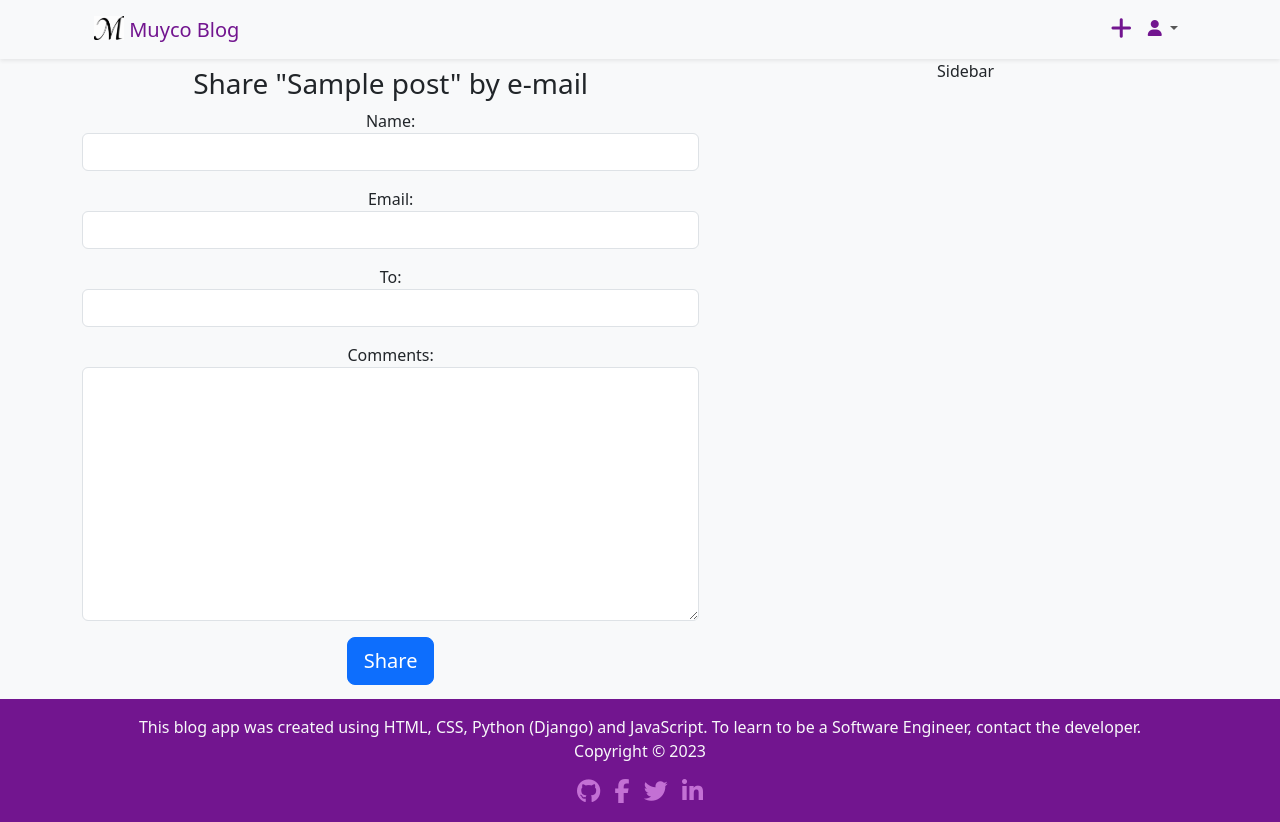
After one commit to muyiwa-obadara/blog, a Django app: page /1/share/ in a window 1280 px wide. The commit adds this page. Run offline with Django 4.2, Linux system fonts and the light colour scheme; tables that the repository leaves empty hold one stand-in row (values such as "Sample post"); some libraries are stand-ins or nearby versions.

Commit message:
sharing system completed

```diff
--- a/blog/forms.py
+++ b/blog/forms.py
@@ -5,3 +5,8 @@ class EmailPostForm(forms.Form):
     email = forms.EmailField()
     to = forms.EmailField()
     comments = forms.CharField(widget=forms.Textarea, required=False)
+
+    def __init__(self, *args, **kwargs):
+        super(EmailPostForm, self).__init__(*args, **kwargs)
+        for visible in self.visible_fields():
+            visible.field.widget.attrs['class'] = 'form-control'
--- a/blog/src/scss/blog.scss
+++ b/blog/src/scss/blog.scss
@@ -2,8 +2,8 @@
     transition: all 0.5s ease-in-out;
 }
 
-#header {
-
+.primary {
+    color:#72158f;
 }
 
 #menu-toggler {
--- a/blog/static/css/blog.css
+++ b/blog/static/css/blog.css
@@ -1 +1 @@
-*{transition:all .5s ease-in-out}#menu-toggler{outline:none;border:none}.my-color{color:#72158f !important}body{background-color:#72158f}#post-create-btn{font-size:1.5rem;cursor:pointer}a{text-decoration:none;color:rgba(200,119,216,.9333333333)}a:hover{color:rgba(235,183,11,.9333333333)}.social-link,.social-link{font-size:1.5rem;padding:0 5px}#blog-body{min-height:80vh}#footer{min-height:120px}/*# sourceMappingURL=blog.css.map */
+*{transition:all .5s ease-in-out}.primary{color:#72158f}#menu-toggler{outline:none;border:none}.my-color{color:#72158f !important}body{background-color:#72158f}#post-create-btn{font-size:1.5rem;cursor:pointer}a{text-decoration:none;color:rgba(200,119,216,.9333333333)}a:hover{color:rgba(235,183,11,.9333333333)}.social-link,.social-link{font-size:1.5rem;padding:0 5px}#blog-body{min-height:80vh}#footer{min-height:120px}/*# sourceMappingURL=blog.css.map */
--- a/blog/templates/blog/post/detail.html
+++ b/blog/templates/blog/post/detail.html
@@ -6,4 +6,9 @@
     Published {{ post.publish }} by {{ post.author }}
 </p>
 {{ post.body|linebreaks }}
+<p>
+    <a href="{% url "blog:post_share" post.id %}">
+        Share this post
+    </a>
+</p>
 {% endblock content %}
--- a/blog/templates/blog/post/list.html
+++ b/blog/templates/blog/post/list.html
@@ -17,7 +17,7 @@
       </p>
       <a href="#" class="card-link">Comments</a>
       <a href="#" class="card-link">Likes</a>
-      <a href="#" class="card-link">Share</a>
+      <a href="{% url "blog:post_share" post.id %}" class="card-link">Share</a>
     </div>
 </div>
 {% endfor %}
--- /dev/null
+++ b/blog/templates/blog/post/share.html
@@ -0,0 +1,23 @@
+{% extends 'blog/base.html' %}
+
+{% block title %}Post Share{% endblock %}
+
+{% block content %}
+    <div class="row">
+        <div class="col-lg-9 text-center">
+            {% if sent %}
+            <h2>Email successfully sent.</h2>
+            <p>
+                "{{ post.title }}" was successfully sent to {{ form.cleaned_data.to }}.
+            </p>
+            {% else %}
+            <h3>Share "{{ post.title }}" by e-mail</h3>
+            <form method="post">
+                {{ form.as_p }}
+                {% csrf_token %}
+                <input class="btn btn-primary btn-lg" type="submit" value="Share">
+            </form>
+            {% endif %}
+        </div>
+    </div>
+{% endblock %}
--- a/blog/urls.py
+++ b/blog/urls.py
@@ -7,4 +7,5 @@ app_name:str = 'blog'
 urlpatterns = [
     path('', views.PostListView.as_view(), name='post_list'),
     path('<int:year>/<int:month>/<int:day>/<slug:post>/', views.post_detail, name='post_detail'),
+    path('<int:post_id>/share/', views.post_share, name='post_share'),
 ]
--- a/blog/views.py
+++ b/blog/views.py
@@ -1,7 +1,8 @@
 from django.shortcuts import render, get_object_or_404
-from django.db.models.query import QuerySet
+from django.core.paginator import Paginator
 from django.http import HttpResponse, HttpRequest
-from django.core.paginator import Paginator, EmptyPage, PageNotAnInteger
+from django.core.mail import send_mail
+
 from django.views.generic import ListView
 
 from .models import Post
@@ -13,7 +14,7 @@ class PostListView(ListView):
     """
     queryset = Post.published.all()
     context_object_name = 'posts'
-    paginated_by = 3
+    paginate_by = 5
     template_name = 'blog/post/list.html'
 
 def post_detail(request:HttpRequest, year:int, month:int, day:int, post:str) -> HttpResponse:
@@ -26,12 +27,20 @@ def post_detail(request:HttpRequest, year:int, month:int, day:int, post:str) ->
     return render(request, 'blog/post/detail.html', {'post': post})
 
 def post_share(request, post_id):
-    post = get_object_or_404(Post, id=post_id, status=post.status.PUBLISHED)
+    post = get_object_or_404(Post, id=post_id, status=Post.Status.PUBLISHED)
+    sent = False
     if request.method == 'POST':
         form = EmailPostForm(request.POST)
         if form.is_valid():
             cd = form.cleaned_data
-            # Send Email\
+            post_url = request.build_absolute_uri(post.get_absolute_url())
+            subject = f"{ cd['name'] } recommends you to read { post.title }"
+            message = f"Read { post.title } at { post_url }\n\n"\
+                        f"{ cd['name'] }\'s comments: { cd['comments'] }"
+            send_mail(subject, message, 'muyiwa.j.obadara@gmail.com', [cd['to']])
+            sent = True
     else:
         form = EmailPostForm()
-        return render(request, 'blog/post/share.html', {'post': post, 'form': form})
+    return render(request, 'blog/post/share.html', {'post': post,
+                                                        'form': form,
+                                                        'sent': sent})
--- a/mysite/settings.py
+++ b/mysite/settings.py
@@ -11,6 +11,9 @@ https://docs.djangoproject.com/en/4.2/ref/settings/
 """
 
 from pathlib import Path
+
+# Email Settings
+EMAIL_BACKEND = 'django.core.mail.backends.console.EmailBackend'
 
 # Build paths inside the project like this: BASE_DIR / 'subdir'.
 BASE_DIR = Path(__file__).resolve().parent.parent
```
Also changed, not shown: 1 other file.
